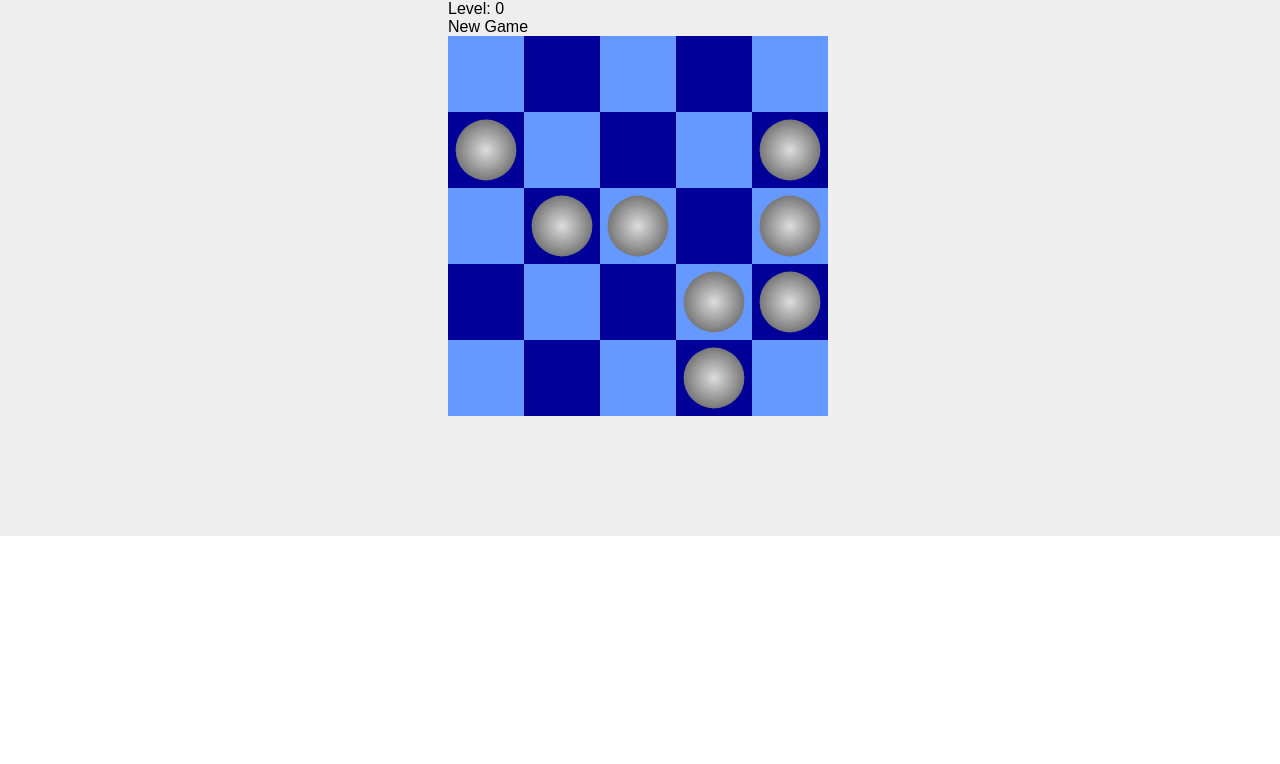
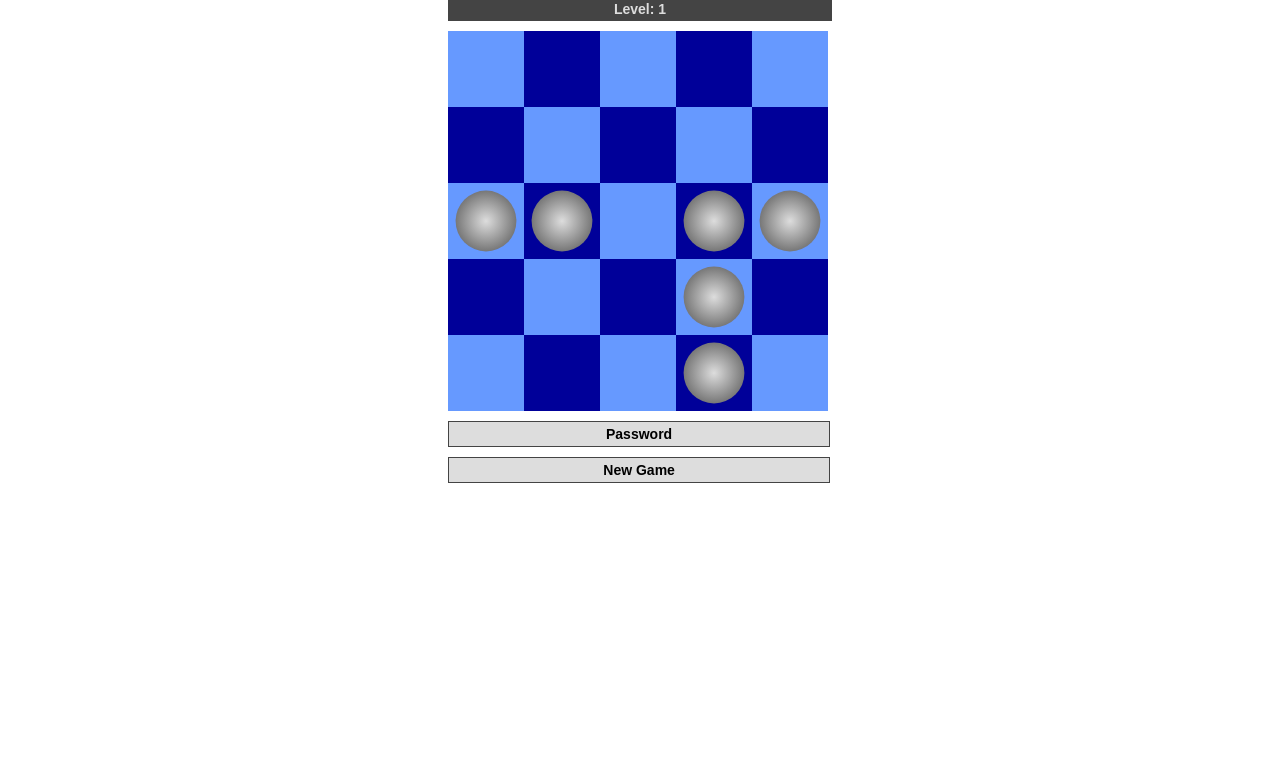
Before and after one commit to Arscodex/Ball-Jump, a plain HTML site: page index.html in a window 1280 px wide. Shown: the part 36-800 px from the top of the page. Drawn offline with Linux system fonts and the light colour scheme.

Commit message:
third commit

```diff
--- a/app.js
+++ b/app.js
@@ -1,8 +1,6 @@
 
 
-//Building the level ==== THIS NEEDS TO BE A FUNCTION ASAP ====
 
-var currentLevel = 2;
 
 //==The selected ball should be gold, highlight possible move spaces, and be stored in a variable for when one clicks on the move spaces. Clicking on the ball removes the default click event and adds a secondary one that will cancel the move if clicked on again. There should be a loop that builds an array of the "open" spaces available for the ball. These spaces then receive styling that changes their color to reflect their highlighting. Yellow might be good. Despite the checkered pattern, the highlighted styling should be consistent, not a dark and a light.
 
@@ -15,34 +13,52 @@ var gameboardY;
 
 var levels = [
 	{
+		level:0,
+		gameboardWidth:5,
+		gameboardHeight:5,
+		balls:[
+			{gamePosY:3, gamePosX:3}
+		]
+	},
+	{
 		level:1,
-		gameboardWidth:3,
-		gameboardHeight:3,
+		password:'BEGINNER',
+		gameboardWidth:5,
+		gameboardHeight:5,
 		balls:[
-			{gamePosX:1, gamePosY:1},
-			{gamePosX:1, gamePosY:2},
-			{gamePosX:2, gamePosY:2},
-			{gamePosX:2, gamePosY:3}
+			{gamePosY:3, gamePosX:1},
+			{gamePosY:3, gamePosX:2},
+			{gamePosY:3, gamePosX:4},
+			{gamePosY:3, gamePosX:5},
+			{gamePosY:4, gamePosX:4},
+			{gamePosY:5, gamePosX:4}
 		]
 	},
 	{
 		level:2,
+		password:'ROOKIE',
 		gameboardWidth:5,
 		gameboardHeight:5,
 		balls:[
-			{gamePosX:1, gamePosY:2},
-			{gamePosX:2, gamePosY:3},
-			{gamePosX:3, gamePosY:3},
-			{gamePosX:4, gamePosY:4},
-			{gamePosX:4, gamePosY:5},
-			{gamePosX:5, gamePosY:2},
-			{gamePosX:5, gamePosY:3},
-			{gamePosX:5, gamePosY:4}
+			{gamePosY:1, gamePosX:2},
+			{gamePosY:1, gamePosX:4},
+			{gamePosY:2, gamePosX:2},
+			{gamePosY:2, gamePosX:4},
+			{gamePosY:3, gamePosX:1},
+			{gamePosY:3, gamePosX:2},
+			{gamePosY:3, gamePosX:4},
+			{gamePosY:3, gamePosX:5}
+
 		]
 	}
+
 ];
 
-var levelLayout = levels[currentLevel - 1];
+//Building the level
+
+var currentLevel = 1;
+var gameboard = document.getElementById('gameboard');
+
 var gameSquares = document.getElementsByClassName('gameElementSquare');
 var gameBalls = document.getElementsByClassName('gameElementBall');
 //The currently selected game piece.
@@ -55,17 +71,30 @@ var totalJumpedBalls;
 var totalBallsNeeded;
 
 //Generate the game elements
-window.onload = function(){
+window.onload = buildLevel(1);
+
+
+function buildLevel(number){
+	console.log(currentLevel);
+	var levelLayout = levels[number];
+	totalJumpedBalls = 0;
+	totalBallsNeeded = levelLayout.balls.length;
+	var currentDisplay = document.getElementById('display');
+	currentDisplay.innerHTML = 'Level: ' + number;
+	var gameAreaWidth = document.getElementById('gameboard').clientWidth;
+	gameboardX = levelLayout.gameboardWidth;
+	gameboardY = levelLayout.gameboardHeight;
+	var gameElementWidth = Math.floor(gameAreaWidth / gameboardX);
 	for(i=0; i<levelLayout.balls.length; i++){
 		var gamePosX = levelLayout.balls[i].gamePosX;
 		var gamePosY = levelLayout.balls[i].gamePosY;
-		gameboardX = levelLayout.gameboardWidth;
-		gameboardY = levelLayout.gameboardHeight;
-		makeBall(gamePosX, gamePosY, i);
+		makeBall(gamePosX, gamePosY, i, gameElementWidth);
 	}
 	totalBallsNeeded = levelLayout.balls.length -1;
-	makeSquares();
+	makeSquares(gameElementWidth);
 
+	gameboard.style.height = gameSquares[0].clientHeight*gameboardY +'px';
+	gameboard.style.width = gameSquares[0].clientWidth*gameboardX + 'px';
 };
 
 
@@ -75,9 +104,9 @@ window.onload = function(){
 
 
 
-function makeBall(gamePosX, gamePosY, ballNumber){
+function makeBall(gamePosX, gamePosY, ballNumber, elementWidth){
 	var gameAreaWidth = document.getElementById('gameboard').clientWidth;
-	var gameBallWidth = Math.floor(gameAreaWidth / gameboardX);
+	var gameBallWidth = elementWidth;
 	var gameBallRadius = gameBallWidth / 2.5;
 	var gameboard = document.getElementById('gameboard');
 	var svg = document.createElementNS('http://www.w3.org/2000/svg', 'svg');
@@ -148,7 +177,7 @@ function makeBall(gamePosX, gamePosY, ballNumber){
 		//clear out any active squares first
 		for(i=0;i<gameSquares.length;i++){
 			if(gameSquares[i].activeSquare){
-				gameSquares[i].jumpedBallIndex = 0;
+				gameSquares[i].jumpedBallIndex = null;
 				gameSquares[i].activeSquare = false;
 				gameSquares[i].highlightSquare();
 			}
@@ -157,14 +186,6 @@ function makeBall(gamePosX, gamePosY, ballNumber){
 		//These variables check the ball selected, and the surrounding squares.
 		var baseX = this.gamePosX;
 		var baseY = this.gamePosY;
-		var moveUp = ((baseY-3)*gameboardX) + (baseX);
-		var adjacentUp = ((baseY-2)*gameboardX) + (baseX);
-		var moveDown = ((baseY+1)*gameboardX) + (baseX);
-		var adjacentDown = ((baseY)*gameboardX) + (baseX);
-		var moveLeft = ((baseY-1)*gameboardX) + (baseX-2);
-		var adjacentLeft = ((baseY-1)*gameboardX) + (baseX-1);
-		var moveRight = ((baseY-1)*gameboardX) + (baseX+2);
-		var adjacentRight = ((baseY-1)*gameboardX) + (baseX+1);
 
 		//Below, the following checks are made:
 		//1. See if the legal move is on the board.
@@ -174,7 +195,12 @@ function makeBall(gamePosX, gamePosY, ballNumber){
 
 		//Check the top
 		if(baseY > 2 && this.activeBall){
+			var moveUp = ((baseY-3)*gameboardX) + (baseX);
+			var adjacentUp = ((baseY-2)*gameboardX) + (baseX);
+
 			if(gameSquares[adjacentUp-1].occupied && !gameSquares[moveUp-1].occupied){
+				console.log('move up: ' + moveUp + '\n ' +
+						'adjacent up: ' + adjacentUp);
 				for(i=0;i<gameBalls.length;i++){
 					if(gameBalls[i].gamePos === adjacentUp){
 						gameSquares[moveUp-1].jumpedBallIndex = gameBalls[i].ballNumber;
@@ -187,7 +213,12 @@ function makeBall(gamePosX, gamePosY, ballNumber){
 		}
 		//Check the bottom
 		if(baseY < (gameboardY-1) && this.activeBall){
+			var moveDown = ((baseY+1)*gameboardX) + (baseX);
+			var adjacentDown = ((baseY)*gameboardX) + (baseX);
+
 			if(gameSquares[adjacentDown-1].occupied && !gameSquares[moveDown-1].occupied){
+				console.log('move down: ' + moveDown + '\n ' +
+						'adjacent down: ' + adjacentDown);
 				for(i=0;i<gameBalls.length;i++){
 					if(gameBalls[i].gamePos === adjacentDown){
 						gameSquares[moveDown-1].jumpedBallIndex = gameBalls[i].ballNumber;
@@ -200,7 +231,12 @@ function makeBall(gamePosX, gamePosY, ballNumber){
 		}
 		//Check to the left
 		if(baseX > 2 && this.activeBall){
+			var moveLeft = ((baseY-1)*gameboardX) + (baseX-2);
+			var adjacentLeft = ((baseY-1)*gameboardX) + (baseX-1);
+
 			if(gameSquares[adjacentLeft-1].occupied && !gameSquares[moveLeft-1].occupied){
+				console.log('move left: ' + moveLeft + '\n ' +
+						'adjacent left: ' + adjacentLeft);
 				for(i=0;i<gameBalls.length;i++){
 					if(gameBalls[i].gamePos === adjacentLeft){
 						gameSquares[moveLeft-1].jumpedBallIndex = gameBalls[i].ballNumber;
@@ -213,7 +249,12 @@ function makeBall(gamePosX, gamePosY, ballNumber){
 		}
 		//Check to the right
 		if(baseX < (gameboardX - 1) && this.activeBall){
+			var moveRight = ((baseY-1)*gameboardX) + (baseX+2);
+			var adjacentRight = ((baseY-1)*gameboardX) + (baseX+1);
+
 			if(gameSquares[adjacentRight-1].occupied && !gameSquares[moveRight-1].occupied){
+				console.log('move right: ' + moveRight + '\n ' +
+				'adjacent right: ' + adjacentRight);
 				for(i=0;i<gameBalls.length;i++){
 					if(gameBalls[i].gamePos === adjacentRight){
 						gameSquares[moveRight-1].jumpedBallIndex = gameBalls[i].ballNumber;
@@ -230,7 +271,7 @@ function makeBall(gamePosX, gamePosY, ballNumber){
 }
 
 function ballClick(){
-	console.log('this ball number:' + this.ballNumber);
+	console.log('ball number: ' + this.ballNumber);
 	//This sequence comes up if a ball has been selected without selecting it again.
 	if(selectedBall){
 		//The last selected ball is selected again, cancelling it out.
@@ -266,9 +307,8 @@ function ballClick(){
 	}
 }
 
-function gameElementSquare(element, square){
-	var gameAreaWidth = document.getElementById('gameboard').clientWidth;
-	var gameSquareWidth = Math.floor(gameAreaWidth / gameboardX);
+function gameElementSquare(element, square, elementWidth){
+	var gameSquareWidth = elementWidth;
 	element.setAttribute('width', gameSquareWidth);
 	element.setAttribute('height', gameSquareWidth);
 	square.setAttribute('width', gameSquareWidth);
@@ -284,11 +324,11 @@ function gameElementSquare(element, square){
 	element.style.left = (element.gamePosX - 1) * gameSquareWidth + 'px';
 }
 
-function makeSquares(){
+function makeSquares(elementWidth){
 	for(i=0; i<gameboardY; i++){
 		var gamePosY = i + 1;
 		for(j=0; j<gameboardX; j++){
-			var gameboard = document.getElementById('gameboard');
+
 			var svg = document.createElementNS('http://www.w3.org/2000/svg', 'svg');
 			var rect = document.createElementNS('http://www.w3.org/2000/svg', 'rect');
 			var gamePosX = j + 1;
@@ -298,7 +338,7 @@ function makeSquares(){
 			svg.gamePosY = gamePosY;
 			svg.gamePosX = gamePosX;
 			svg.gamePos = ((svg.gamePosY-1)*gameboardX)+svg.gamePosX;
-			gameElementSquare(svg, rect);
+			gameElementSquare(svg, rect, elementWidth);
 			svg.occupied = false;
 			var gameBalls = document.getElementsByClassName('gameElementBall');
 			for(k=0; k<gameBalls.length; k++){
@@ -309,9 +349,9 @@ function makeSquares(){
 			//Check to see if the square is highlighted as a legal move.
 			svg.activeSquare = false;
 			//Set the ball index that will be affected if this square is selected.
-			svg.jumpedBallIndex = 0;
+			svg.jumpedBallIndex = null;
 			//The jumpedSquareIndex does the same, but tracks the square that held the ball.
-			svg.jumpedSquareIndex = 0;
+			svg.jumpedSquareIndex = null;
 			svg.highlightSquare = function(){
 				var currentSquareRect = document.getElementsByClassName('gameElementSquareRect')[this.gamePos - 1];
 				if(!this.activeSquare){
@@ -329,9 +369,10 @@ function makeSquares(){
 				}
 			};
 			svg.onclick = function(){
-				console.log('occupied?:' + this.occupied);
+				console.log('occupied?: ' + this.occupied);
+				console.log('jumped ball index: ' + this.jumpedBallIndex);
+				console.log('jumped square index: ' + this.jumpedSquareIndex);
 				if(this.activeSquare && selectedBall){
-					console.log(this.jumpedBallIndex);
 					gameSquares[selectedBall.gamePos-1].occupied = false;
 					//Always refresh all positional properties of a moved element.
 					selectedBall.gamePosX = this.gamePosX;
@@ -340,11 +381,13 @@ function makeSquares(){
 					selectedBall.moveBall();
 					gameSquares[this.jumpedSquareIndex].occupied = false;
 					gameBalls[this.jumpedBallIndex].style.left='-999px';
-
+					gameBalls[this.jumpedBallIndex].gamePosX = 0;
+					gameBalls[this.jumpedBallIndex].gamePosY = 0;
+					gameBalls[this.jumpedBallIndex].gamePos = 0;
 					for(i=0;i<gameSquares.length;i++){
 						if(gameSquares[i].activeSquare){
-							gameSquares[i].jumpedBallIndex = 0;
-							gameSquares[i].jumpedSquareIndex = 0;
+							gameSquares[i].jumpedBallIndex = null;
+							gameSquares[i].jumpedSquareIndex = null;
 							gameSquares[i].activeSquare = false;
 							gameSquares[i].highlightSquare();
 						}
@@ -354,6 +397,21 @@ function makeSquares(){
 					selectedBall = '';
 					currentBallCircle = '';
 					this.occupied = true;
+					totalJumpedBalls +=1;
+					if(totalJumpedBalls >= totalBallsNeeded){
+						currentLevel +=1;
+						if(currentLevel === levels.length){
+							console.log('current level: ' + currentLevel);
+							console.log('levels length: ' + levels.length);
+							display.innerHTML = 'Congratulations! That\'s All, Folks!';
+						}
+						else{
+							while(gameboard.hasChildNodes()){
+								gameboard.removeChild(gameboard.lastChild);
+							}
+							buildLevel(currentLevel);
+						}
+					}
 
 				}
 			}
--- a/index.html
+++ b/index.html
@@ -8,20 +8,21 @@
 <body>
 	<div id='wrapper'>
 		<div id='header'>
+			<div id='title'>Ball Jump Game</div>
 		</div>
 		<div id='mainContent'>
 			<div id='game'>
 				<div id='subscreen'>
 					<div id='numbers'>
-						<div id='score'>Score: <span id='scoreValue'>0</span></div>
-						<div id='time'>Time: <span id='timeValue'>0</span></div>
-						<div id='level'>Level: <span id='levelValue'>0</span></div>
+						<div id='display'>Level: 0</span></div>
 					</div>
-					<div id='button'>New Game</div>
+
 				</div>
 				<div id='gameboard'>
 
 				</div>
+				<div class='button' id='button1'>Password</div>
+				<div class='button' id='button2'>New Game</div>
 			</div>
 		</div>
 	</div>
--- a/style.scss
+++ b/style.scss
@@ -24,18 +24,26 @@ $black:#222222;
 	background-color:$black;
 }
 
+#title{
+	color:$white;
+	text-align:center;
+	font:{
+		family:Arial, sans;
+		size:20px;
+		weight:bold;
+	}
+}
+
 /* Game Area */
 
 #mainContent{
-	background-color:$white;
+	padding-top:10px;
 }
 
 #game{
 	margin:0 auto;
 	width:30%;
 }
-
-
 
 /* Subscreen */
 
@@ -47,15 +55,54 @@ $black:#222222;
 
 }
 
-#button{
+#display{
+	width:100%;
+	height:20px;
+	background-color: #444444;
+	color:#dddddd;
+	text-align:center;
+	font:{
+		size:14px;
+		weight:bold;
+	}
+	padding-top:4px;
+	margin-bottom:10px;
+}
 
+.button{
+	width:99%;
+	height:20px;
+	border: solid 1px #444444;
+	background-color: #dddddd;
+	text-align:center;
+	font:{
+		size:14px;
+		weight:bold;
+	}
+	padding-top:4px;
+	margin-bottom:10px;
+	&:hover{
+		cursor:pointer;
+		background-color:#444444;
+		color:#dddddd;
+	}
+	&:active{
+		background-color:#444444;
+		color:#dddddd;
+	}
+}
+
+.buttonActive{
+	background-color:#444444;
+	color:#dddddd;
 }
 
 /* Gameboard */
 
 #gameboard{
 	width:100%;
-	min-height:500px;
+	margin:10px 0;
+	min-height:100px;
 	position:relative;
 }
 
```
Also changed, not shown: style.css, 1 other file.
